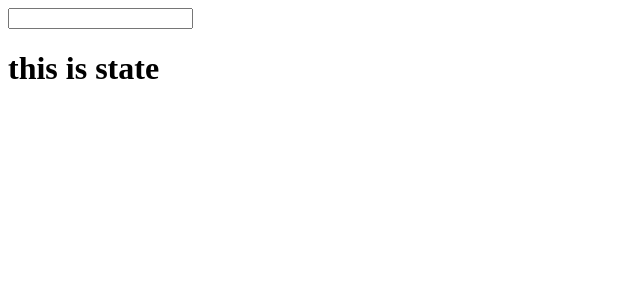
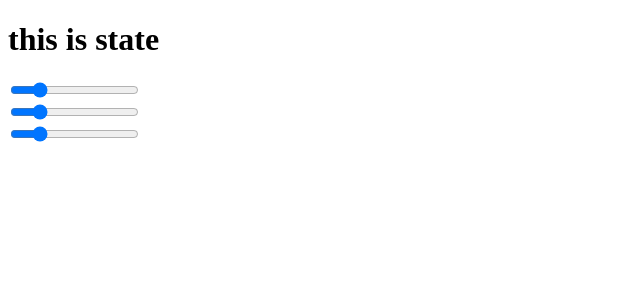
Before and after one commit to tanishi109/reactTutorial, a React app: page / in a window 1280 px wide. Shown: the top 300 px of the page, without its empty margins (0-640 px from the left). Built offline with nearby package versions, Linux system fonts and the light colour scheme.

Commit message:
Slider Compornent

```diff
--- a/App.js
+++ b/App.js
@@ -16,17 +16,19 @@ class App extends React.Component {
   render() {
     return (
       <div>
-        <Widget txt={this.state.txt} update={this.update} />
+        <h1>{this.state.txt}</h1>
+        <Slider txt={this.state.txt} update={this.update} />
+        <Slider txt={this.state.txt} update={this.update} />
+        <Slider txt={this.state.txt} update={this.update} />
       </div>
     )
   }
 }
 
-const Widget = (props) => {
+const Slider = (props) => {
     return (
       <div>
-        <input type="text" onChange={props.update} />
-        <h1>{props.txt}</h1>
+        <input type="range" min="0" max="255" onChange={props.update} />
       </div>
     )
 }
```
